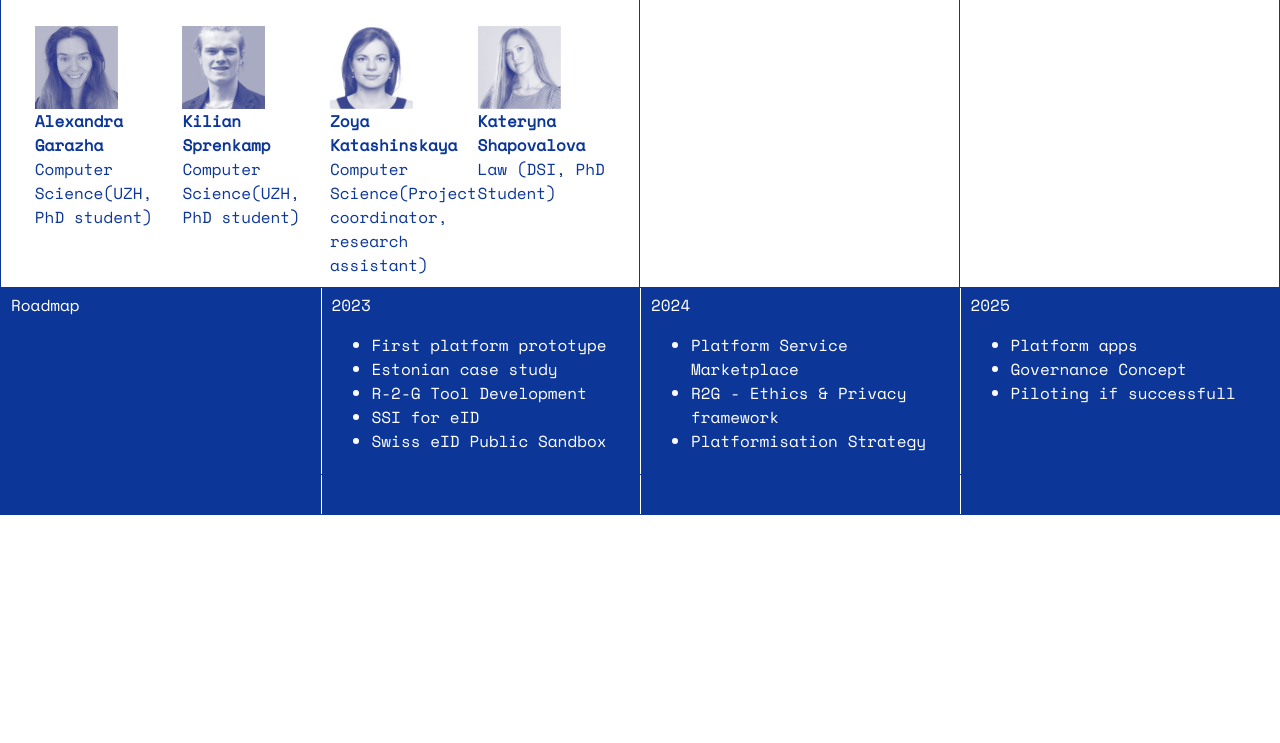
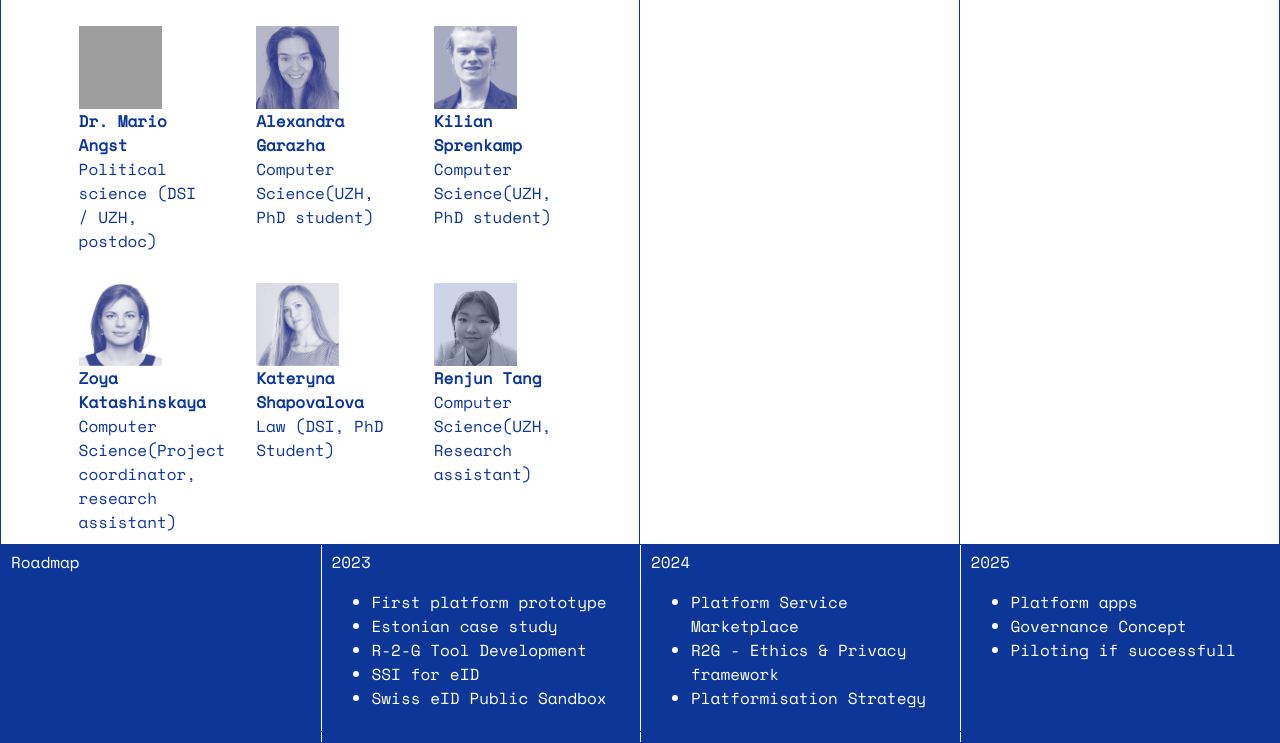
Before and after one commit to sprenkamp/GaaP_website, a plain HTML site: page index.html in a window 1280 px wide. Shown: the part 3396-4139 px from the top of the page. Before the commit the page ends 3911 px from the top, so only its background shows below. Drawn offline with nearby package versions, Linux system fonts and the light colour scheme; grey boxes are pictures that could not be loaded.

Commit message:
team member and email contact option added

```diff
--- a/css/style.css
+++ b/css/style.css
@@ -126,7 +126,7 @@ a{
 	display: flex;
 	flex-wrap: wrap;
 	row-gap: 30px;
-  	column-gap: 20px;
+  	column-gap: 50px;
 	justify-content:center;
 	padding-top: 10px;
 	padding-bottom: 10px;
--- a/index.html
+++ b/index.html
@@ -267,6 +267,12 @@ Kilian Sprenkamp, Liudmila Zavolokina, Mario Angst, Mateusz Dolata show that mod
 					<div>Law (DSI, PhD Student)</div>
 
 				</div>
+				<div class="team_member">
+					<div class="img_container"><img src="img/team/IMG_9.png" alt="Renjun Tang"></div>
+					<div class="h1">Renjun Tang</div>
+					<div>Computer Science(UZH, Research assistant)</div>
+
+				</div>
 			</div>
 		</div>
 		<div class="grid-item grid_one_column add_padding add_right_border add_mobile_border"><p>Partners</p>
```
Also changed, not shown: img/team/IMG_9.png (added), 2 other files.
